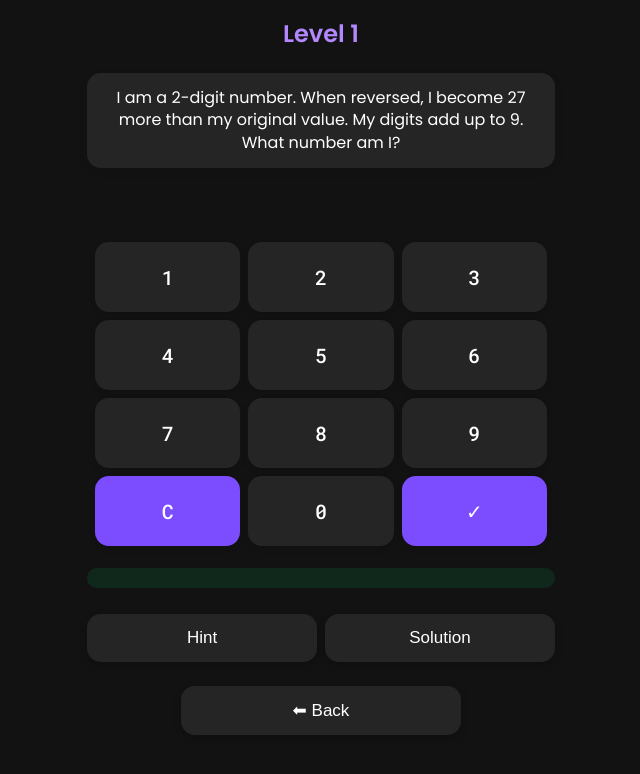
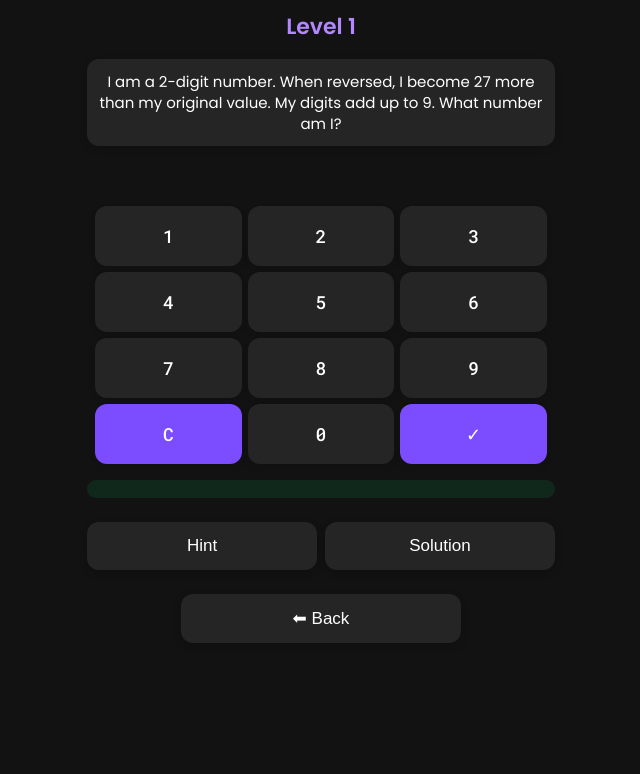
Before and after one commit to AyushAB-24/Maths_riddle, a plain HTML site: page index.html in a window 1280 px wide. Both pictures are taken after a click on the button "▶ Play". Shown: the whole page, without its empty margins (319-959 px from the left). Drawn offline with Linux system fonts and the light colour scheme.

Commit message:
Update index.html

```diff
--- a/index.html
+++ b/index.html
@@ -23,8 +23,8 @@
       --text-secondary: #BDBDBD;
       --font-main: 'Poppins', sans-serif;
       --font-mono: 'Roboto Mono', monospace;
-      --key-size: min(18vw, 70px);
-      --border-radius: 14px;
+      --key-size: min(15vw, 60px); /* Reduced key size */
+      --border-radius: 12px; /* Slightly smaller radius */
       --transition: all 0.3s cubic-bezier(0.4, 0, 0.2, 1);
     }
 
@@ -183,18 +183,29 @@
       background: #333;
     }
 
+    /* Compact Riddle Screen Styles */
+    #riddleScreen {
+      justify-content: flex-start;
+      padding-top: 10px;
+    }
+
+    #riddleScreen h2 {
+      margin-bottom: 8px;
+      font-size: clamp(18px, 5vw, 22px);
+    }
+
     .keypad {
       display: grid;
       grid-template-columns: repeat(3, 1fr);
-      gap: 8px;
-      margin: 12px 0;
+      gap: 6px; /* Reduced gap */
+      margin: 8px 0; /* Reduced margin */
       padding: 0 8px;
     }
 
     .keypad button {
       height: var(--key-size);
       width: 100%;
-      font-size: clamp(16px, 4vw, 20px);
+      font-size: clamp(14px, 4vw, 18px); /* Smaller font */
       background: var(--surface);
       color: white;
       border: none;
@@ -215,10 +226,10 @@
     }
 
     .answer-box {
-      font-size: clamp(18px, 5vw, 22px); /* Smaller font size */
+      font-size: clamp(16px, 5vw, 20px); /* Smaller font */
       color: var(--secondary);
-      margin: 10px 8px;
-      min-height: 32px;
+      margin: 8px; /* Reduced margin */
+      min-height: 28px; /* Reduced height */
       text-align: center;
       font-family: var(--font-mono);
       font-weight: 500;
@@ -227,11 +238,11 @@
     }
 
     .result {
-      font-size: clamp(13px, 3.5vw, 15px); /* Smaller font size */
-      margin: 10px 0;
-      min-height: 20px;
+      font-size: clamp(12px, 3.5vw, 14px); /* Smaller font */
+      margin: 8px 0; /* Reduced margin */
+      min-height: 18px; /* Reduced height */
       text-align: center;
-      padding: 8px;
+      padding: 6px; /* Reduced padding */
       border-radius: var(--border-radius);
       background: rgba(0, 230, 118, 0.1);
       color: var(--secondary);
@@ -242,21 +253,37 @@
       color: var(--error);
     }
 
+    .question-container {
+      background: var(--surface);
+      padding: 12px; /* Reduced padding */
+      border-radius: var(--border-radius);
+      margin: 8px 0; /* Reduced margin */
+      box-shadow: 0 3px 8px rgba(0, 0, 0, 0.1);
+    }
+
+    #questionText {
+      font-size: clamp(13px, 3.8vw, 15px); /* Smaller font */
+      line-height: 1.4;
+      text-align: center;
+      color: var(--text-primary);
+      margin: 0;
+    }
+
     .level-grid {
       display: grid;
       grid-template-columns: repeat(5, 1fr);
-      gap: 8px; /* Increased gap */
-      margin: 16px 0; /* Increased margin */
+      gap: 8px;
+      margin: 16px 0;
       padding: 0 8px;
     }
 
     .level-grid button {
-      padding: 16px 0; /* Increased padding */
+      padding: 16px 0;
       border-radius: 8px;
       background-color: var(--surface);
       color: var(--text-primary);
       border: none;
-      font-size: clamp(16px, 4vw, 18px); /* Larger font size */
+      font-size: clamp(16px, 4vw, 18px);
       transition: var(--transition);
       box-shadow: 0 2px 4px rgba(0, 0, 0, 0.1);
     }
@@ -338,21 +365,6 @@
 
     input:checked + .slider:before {
       transform: translateX(20px);
-    }
-
-    .question-container {
-      background: var(--surface);
-      padding: 14px;
-      border-radius: var(--border-radius);
-      margin: 10px 0;
-      box-shadow: 0 3px 8px rgba(0, 0, 0, 0.1);
-    }
-
-    #questionText {
-      font-size: clamp(14px, 3.8vw, 16px); /* Smaller font size */
-      line-height: 1.4;
-      text-align: center;
-      color: var(--text-primary);
     }
 
     canvas {
```
